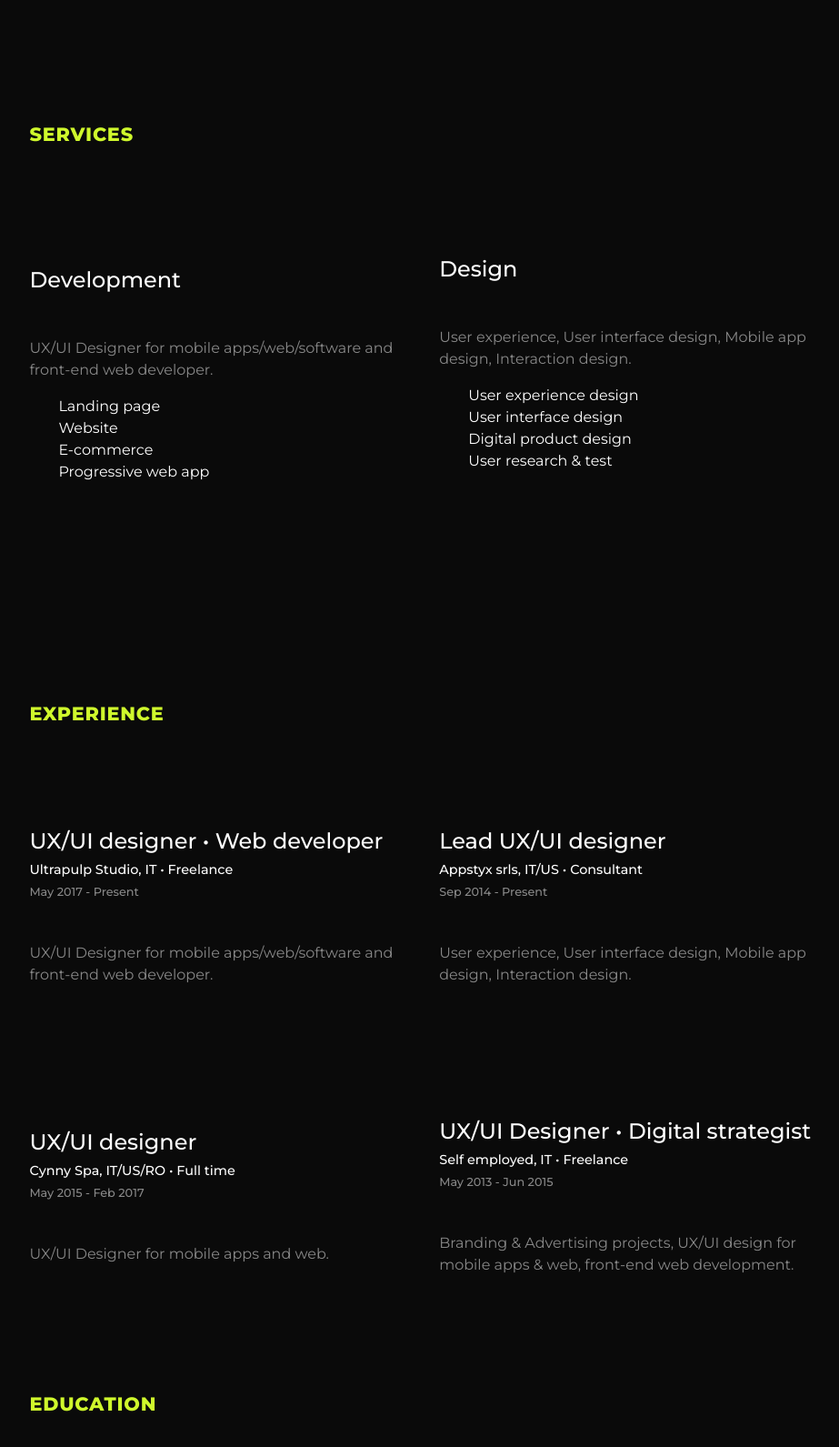
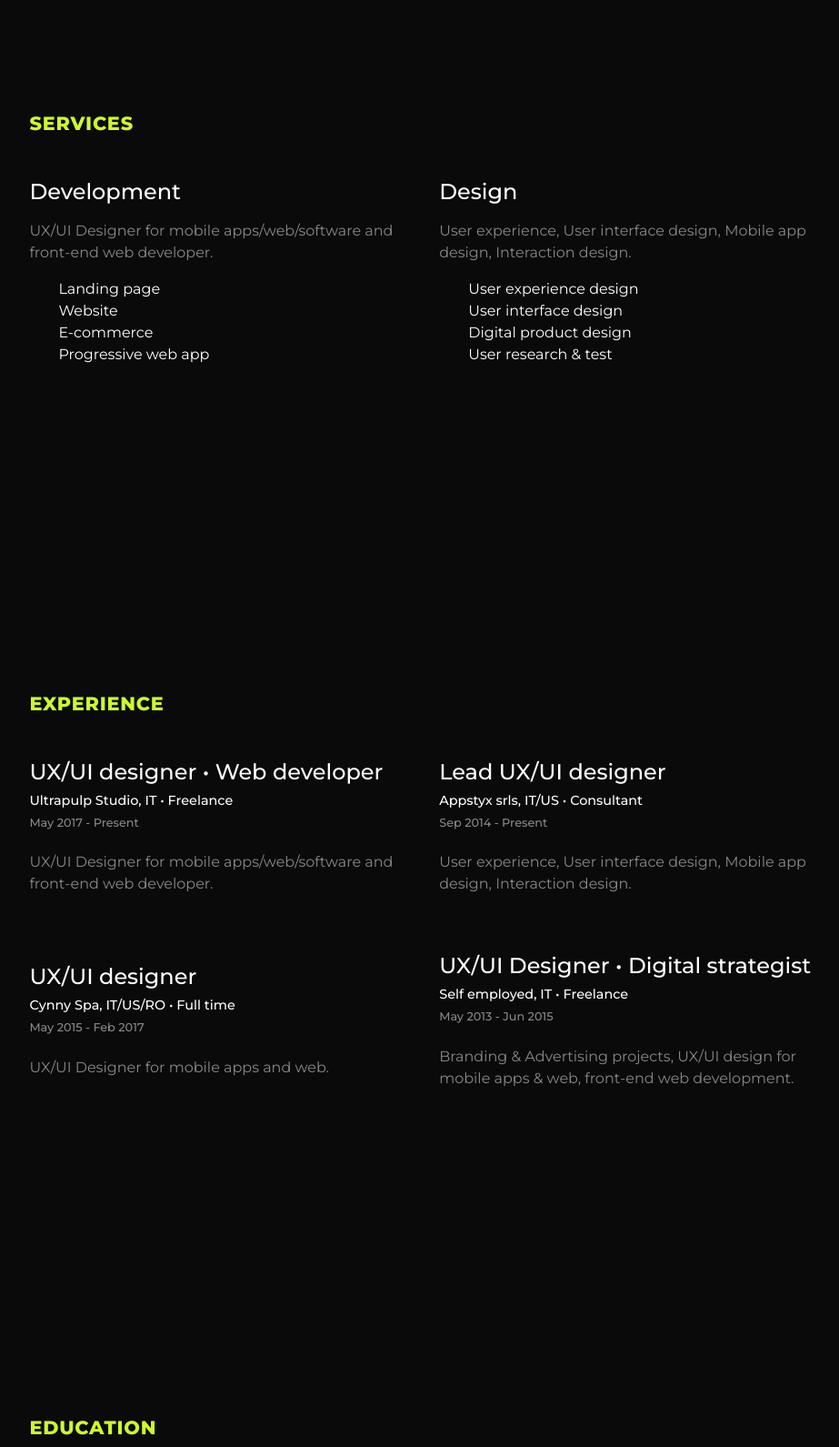
Before and after one commit to fabriazza/personal-cv, a plain HTML site: page index.html in a window 1280 px wide. Shown: the part 940-2531 px from the top of the page at 91% size, without its empty margins (276-1199 px from the left). Drawn offline with nearby package versions, Linux system fonts and the light colour scheme.

Commit message:
bug fixed on .section height

```diff
--- a/custom.js
+++ b/custom.js
@@ -5,7 +5,7 @@ function closeMenu() {
     var hamburger = document.getElementById("hamburger");
     const vw = Math.max(document.documentElement.clientWidth || 0, window.innerWidth || 0);
 
-    if (vw <= 768) {
+    if (vw <= 800) {
         desktopHeader.classList.toggle("d-none");
         mobileHeader.classList.toggle("open");
         main.classList.toggle("open");
--- a/dist/custom.dev.js
+++ b/dist/custom.dev.js
@@ -7,7 +7,7 @@ function closeMenu() {
   var hamburger = document.getElementById("hamburger");
   var vw = Math.max(document.documentElement.clientWidth || 0, window.innerWidth || 0);
 
-  if (vw <= 768) {
+  if (vw <= 800) {
     desktopHeader.classList.toggle("d-none");
     mobileHeader.classList.toggle("open");
     main.classList.toggle("open");
--- a/index.html
+++ b/index.html
@@ -88,13 +88,13 @@
         </div>
     </header>
 
-    <div id="main" class="container main pt-3 pt-sm-0 mt-0 mt-md-4 pad-trigger" data-spy="scroll" data-target="#myNavbar">
+    <div id="main" class="container main pt-3 pt-sm-0 mt-0 mt-md-4">
       <div class="row">
         <div class="col-12">
           <div class="container">
 
             <!-- HOME -->
-            <div id="home" class="row section align-items-center">
+            <div id="home" class="row align-items-center">
               <div class="col-12 text-center">
                 <h1>Hello, I'm <span class="accent-gradient">Fabrizio.</span></h1>
                 <p class="mt-5">I am Fabrizio Azzarri, <strong>UX/UI designer and web developer</strong> from Florence, Italy.<br>I have <strong>8+ years experience</strong> in app & web site design plus development and customization.</p>
@@ -103,12 +103,12 @@
 
             <!-- SERVICES -->
             <div id="services" class="row section align-items-center justify-content-between ml-md-5">
-              <div class="title col-12 text-left mb-n5 mt-5">
+              <div class="col-12 text-left mb-3">
                 <h2 class="accent-color">SERVICES</h2>
               </div>
-              <div class="col-12 col-lg-6 text-left mt-4">
-                <h4>Development</h4>
-                <p class="mt-2 mt-sm-5">UX/UI Designer for mobile apps/web/software and front-end web developer.</p>
+              <div class="col-12 col-lg-6 text-left mt-4 mb-0 mb-sm-4">
+                <h4 class="mb-3">Development</h4>
+                <p>UX/UI Designer for mobile apps/web/software and front-end web developer.</p>
                 <ul>
                   <li>Landing page</li>
                   <li>Website</li>
@@ -117,8 +117,8 @@
                 </ul>
               </div>
               <div class="col-12 col-lg-6 text-left mt-0 mt-sm-4 mb-4">
-                <h4>Design</h4>
-                <p class="mt-2 mt-sm-5">User experience, User interface design, Mobile app design, Interaction design.</p>
+                <h4 class="mb-3">Design</h4>
+                <p>User experience, User interface design, Mobile app design, Interaction design.</p>
                 <ul>
                   <li>User experience design</li>
                   <li>User interface design</li>
@@ -130,38 +130,38 @@
 
             <!-- EXPERIENCE -->
             <div id="experience" class="row section align-items-center justify-content-between ml-md-5">
-              <div class="title col-12 text-left mt-5">
+              <div class="title col-12 text-left mb-3">
                 <h2 class="accent-color">EXPERIENCE</h2>
               </div>
               <div class="col-12 col-lg-6 text-left mt-4 mb-4">
                 <h4>UX/UI designer • Web developer</h4>
                 <h5>Ultrapulp Studio, IT • Freelance</h5>
                 <h6>May 2017 - Present</h6>
-                <p class="mt-2 mt-sm-5">UX/UI Designer for mobile apps/web/software and front-end web developer.</p>
+                <p class="mt-3 mt-sm-4">UX/UI Designer for mobile apps/web/software and front-end web developer.</p>
               </div>
               <div class="col-12 col-lg-6 text-left mt-4 mb-4">
                 <h4>Lead UX/UI designer</h4>
                 <h5>Appstyx srls, IT/US • Consultant</h5>
                 <h6>Sep 2014 - Present</h6>
-                <p class="mt-2 mt-sm-5">User experience, User interface design, Mobile app design, Interaction design.</p>
+                <p class="mt-3 mt-sm-4">User experience, User interface design, Mobile app design, Interaction design.</p>
               </div>
               <div class="col-12 col-lg-6 text-left mt-4 mb-4">
                 <h4>UX/UI designer</h4>
                 <h5>Cynny Spa, IT/US/RO • Full time</h5>
                 <h6>May 2015 - Feb 2017</h6>
-                <p class="mt-2 mt-sm-5">UX/UI Designer for mobile apps and web.</p>
+                <p class="mt-3 mt-sm-4">UX/UI Designer for mobile apps and web.</p>
               </div>
               <div class="col-12 col-lg-6 text-left mt-4 mb-4">
                 <h4>UX/UI Designer • Digital strategist</h4>
                 <h5>Self employed, IT • Freelance</h5>
                 <h6>May 2013 - Jun 2015</h6>
-                <p class="mt-2 mt-sm-5">Branding & Advertising projects, UX/UI design for mobile apps & web, front-end web development.</p>
+                <p class="mt-3 mt-sm-4">Branding & Advertising projects, UX/UI design for mobile apps & web, front-end web development.</p>
               </div>
             </div>
 
             <!-- EDUCATION -->
             <div id="education" class="row section align-items-center ml-md-5">
-              <div class="title col-12 text-left mt-5">
+              <div class="title col-12 text-left mb-3">
                 <h2 class="accent-color">EDUCATION</h2>
               </div>
               <div class="col-12 text-left mt-4 mb-4">
--- a/style.scss
+++ b/style.scss
@@ -1,7 +1,6 @@
 $dark: #0a0a0a;
 $white: #ffffff;
 $accent-color: #cff82c;
-$enable-negative-margins: true;
 
 * {
     font-family: 'Montserrat', sans-serif;
@@ -38,8 +37,15 @@ body {
     padding-left: 13%;
 }
 
+#home {
+    height: 100vh;
+}
+
 .section {
-    height: 100vh;
+    margin-top: 10rem;
+    margin-bottom: 10rem;
+    padding-top: 5rem;
+    padding-bottom: 5rem;
 }
 
 h1 {
@@ -63,10 +69,6 @@ h6 {
     color: #888;
 }
 
-title {
-    align-self: flex-end;
-}
-
 p {
     color: #888;
 }
@@ -79,10 +81,6 @@ p {
     background: -webkit-linear-gradient(90deg, #202704 20%, #2b3504 20%, #d0fa2c 65%);
     -webkit-background-clip: text;
     -webkit-text-fill-color: transparent;
-}
-
-.mb-n5 {
-    margin-bottom: -15rem;
 }
 
 button, button:active, button:focus, button::after, button::before {
@@ -202,12 +200,6 @@ header.desktop-header {
     .main {
         padding-left: 0;
     }
-    #experience {
-        height: 120vh;
-    }
-    .mb-n5{
-        margin-bottom: -4rem;
-    }
 }
 
 @media screen and (min-width: 768px) and (max-width: 1024px) {
```
Also changed, not shown: dist/style.css.
